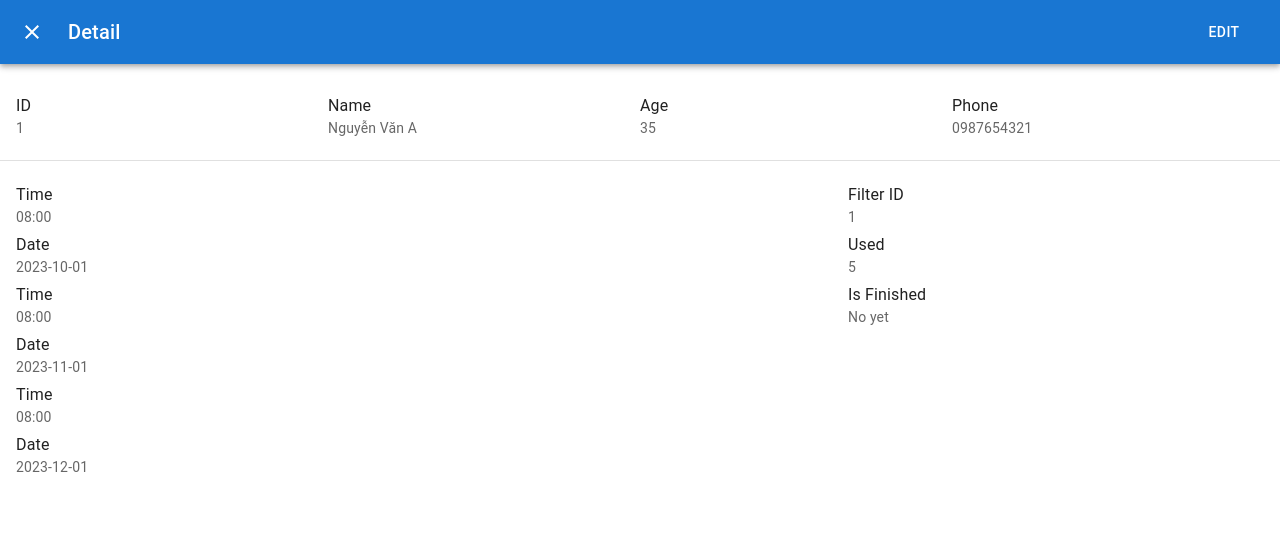
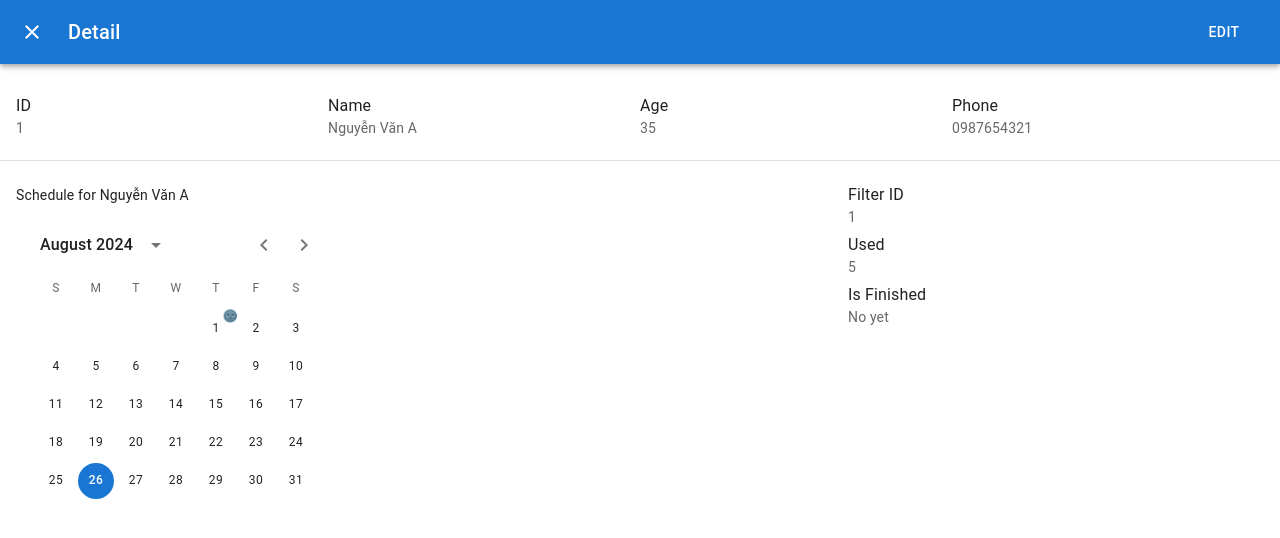
Before and after one commit to TalJa1/leminhkhoi-webapp, a React (Create React App) app: page /management in a window 1280 px wide. Both pictures are taken after a click on the button 1204 px from the left and 309 px from the top of the page. Shown: the top 538 px of the page. Built offline with nearby package versions, Linux system fonts and the light colour scheme.

Commit message:
refactor: Update appData to include patient schedule for 2024

```diff
--- a/package.json
+++ b/package.json
@@ -7,6 +7,7 @@
     "@emotion/styled": "^11.13.0",
     "@mui/icons-material": "^5.16.7",
     "@mui/material": "^5.16.7",
+    "@mui/x-date-pickers": "^7.14.0",
     "@reduxjs/toolkit": "^2.2.7",
     "@testing-library/jest-dom": "^5.17.0",
     "@testing-library/react": "^13.4.0",
@@ -16,6 +17,7 @@
     "@types/react": "^18.3.3",
     "@types/react-dom": "^18.3.0",
     "axios": "^1.7.5",
+    "dayjs": "^1.11.13",
     "query-string": "^9.1.0",
     "react": "^18.3.1",
     "react-dom": "^18.3.1",
--- a/src/components/hospital/DoctorManagementComponent.tsx
+++ b/src/components/hospital/DoctorManagementComponent.tsx
@@ -19,13 +19,19 @@ import {
   Divider,
   Grid,
   styled,
-  Box,
+  Badge,
 } from "@mui/material";
 import VisibilityIcon from "@mui/icons-material/Visibility";
 import { patientData } from "../../data/appData";
 import { TransitionProps } from "@mui/material/transitions";
 import CloseIcon from "@mui/icons-material/Close";
 import { Patient } from "../../services/typeProps";
+import dayjs, { Dayjs } from "dayjs";
+import { DemoContainer, DemoItem } from "@mui/x-date-pickers/internals/demo";
+import { AdapterDayjs } from "@mui/x-date-pickers/AdapterDayjs";
+import { LocalizationProvider } from "@mui/x-date-pickers/LocalizationProvider";
+import { DateCalendar } from "@mui/x-date-pickers/DateCalendar";
+import { PickersDay, PickersDayProps } from "@mui/x-date-pickers";
 
 const Transition = React.forwardRef(function Transition(
   props: TransitionProps & {
@@ -81,6 +87,34 @@ const DoctorManagementComponent = () => {
 
   const handleModify = () => {
     setIsModify(true);
+  };
+
+  function ServerDay(
+    props: PickersDayProps<Dayjs> & { highlightedDays?: number[] }
+  ) {
+    const { highlightedDays = [], day, outsideCurrentMonth, ...other } = props;
+
+    const isSelected =
+      !props.outsideCurrentMonth &&
+      highlightedDays.indexOf(props.day.date()) >= 0;
+
+    return (
+      <Badge
+        key={props.day.toString()}
+        overlap="circular"
+        badgeContent={isSelected ? "🌚" : undefined}
+      >
+        <PickersDay
+          {...other}
+          outsideCurrentMonth={outsideCurrentMonth}
+          day={day}
+        />
+      </Badge>
+    );
+  }
+
+  const getHighlightedDays = (schedule: { date: string }[]) => {
+    return schedule.map((item) => dayjs(item.date).date());
   };
 
   return (
@@ -175,12 +209,26 @@ const DoctorManagementComponent = () => {
           <Divider />
           <Grid container sx={{ padding: "1rem" }}>
             <Grid item xs={12} md={8} lg={8}>
-              {userDialog.schedule.map((s, index) => (
-                <Box key={index}>
-                  <ListItemText primary="Time" secondary={s.time} />
-                  <ListItemText primary="Date" secondary={s.date} />
-                </Box>
-              ))}
+              <LocalizationProvider dateAdapter={AdapterDayjs}>
+                <DemoContainer components={["DateCalendar", "DateCalendar"]}>
+                  <DemoItem label={`Schedule for ${userDialog.name}`}>
+                    <DateCalendar
+                      defaultValue={dayjs()}
+                      readOnly
+                      slots={{
+                        day: (props) => (
+                          <ServerDay
+                            {...props}
+                            highlightedDays={getHighlightedDays(
+                              userDialog.schedule
+                            )}
+                          />
+                        ),
+                      }}
+                    />
+                  </DemoItem>
+                </DemoContainer>
+              </LocalizationProvider>
             </Grid>
             <Grid item xs={12} md={4} lg={4}>
               <ListItemText
--- a/src/data/appData.ts
+++ b/src/data/appData.ts
@@ -40,6 +40,14 @@ export const patientData = [
         time: "08:00",
         date: "2023-12-01",
       },
+      {
+        time: "08:00",
+        date: "2024-01-01",
+      },
+      {
+        time: "08:00",
+        date: "2024-02-01",
+      },
     ],
   },
   {
@@ -64,6 +72,14 @@ export const patientData = [
       {
         time: "09:00",
         date: "2023-12-02",
+      },
+      {
+        time: "09:00",
+        date: "2024-01-02",
+      },
+      {
+        time: "09:00",
+        date: "2024-02-02",
       },
     ],
   },
@@ -90,6 +106,14 @@ export const patientData = [
         time: "10:00",
         date: "2023-12-03",
       },
+      {
+        time: "10:00",
+        date: "2024-01-03",
+      },
+      {
+        time: "10:00",
+        date: "2024-02-03",
+      },
     ],
   },
   {
@@ -104,16 +128,24 @@ export const patientData = [
     },
     schedule: [
       {
-        time: "12:00",
+        time: "11:00",
         date: "2023-10-04",
       },
       {
-        time: "12:00",
+        time: "11:00",
         date: "2023-11-04",
       },
       {
-        time: "12:00",
+        time: "11:00",
         date: "2023-12-04",
+      },
+      {
+        time: "11:00",
+        date: "2024-01-04",
+      },
+      {
+        time: "11:00",
+        date: "2024-02-04",
       },
     ],
   },
@@ -129,16 +161,24 @@ export const patientData = [
     },
     schedule: [
       {
-        time: "14:00",
+        time: "12:00",
         date: "2023-10-05",
       },
       {
-        time: "14:00",
+        time: "12:00",
         date: "2023-11-05",
       },
       {
-        time: "14:00",
+        time: "12:00",
         date: "2023-12-05",
+      },
+      {
+        time: "12:00",
+        date: "2024-01-05",
+      },
+      {
+        time: "12:00",
+        date: "2024-02-05",
       },
     ],
   },
```
Also changed, not shown: 1 other file (tests, documents, lock files or other folders).
